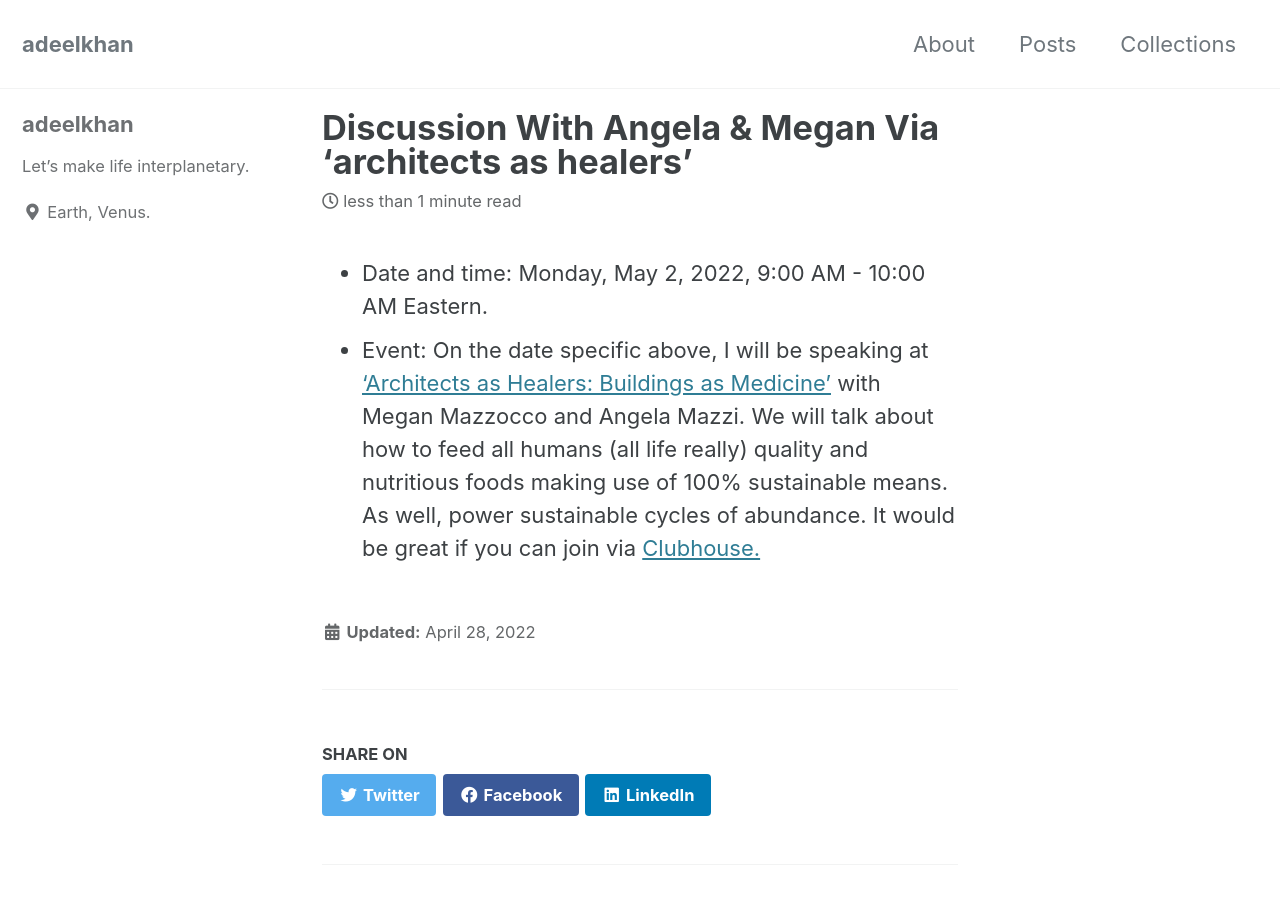
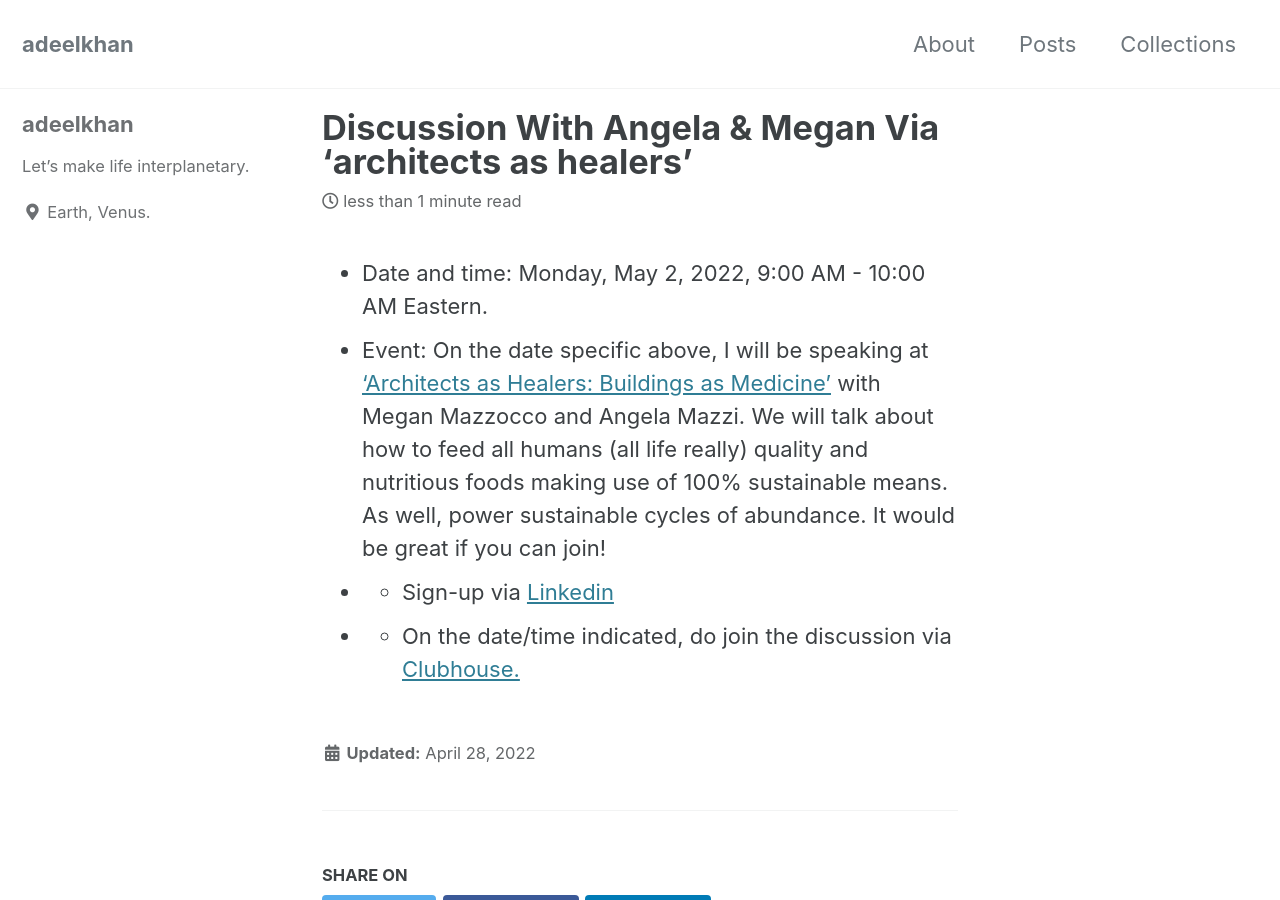
Before and after one commit to stellardreams/stellardreams.github.io, a Jekyll site: the page built from _posts/2022-04-28-Discussion-with-Angela-&-Megan-via-'Architects as Healers'.md, in a window 1280 px wide and 900 px high. Built offline with Jekyll 4.4.1, drawn with Linux system fonts in a browser that asks for light colours; cached includes are drawn as plain includes.

Commit message:
Update 2022-04-28-Discussion-with-Angela-&-Megan-via-'Architects as Healers'.md

```diff
--- a/_posts/2022-04-28-Discussion-with-Angela-&-Megan-via-'Architects as Healers'.md
+++ b/_posts/2022-04-28-Discussion-with-Angela-&-Megan-via-'Architects as Healers'.md
@@ -1,2 +1,4 @@
 - Date and time: Monday, May 2, 2022, 9:00 AM - 10:00 AM Eastern.
-- Event: On the date specific above, I will be speaking at [‘Architects as Healers: Buildings as Medicine’](https://www.linkedin.com/company/architectingcoach/) with Megan Mazzocco and Angela Mazzi. We will talk about how to feed all humans (all life really) quality and nutritious foods making use of 100% sustainable means. As well, power sustainable cycles of abundance. It would be great if you can join via [Clubhouse.](https://www.clubhouse.com/event/m3gZNyXv?utm_medium=ch_event&utm_campaign=xLb1XSwHg1eT48aikSh2ag-169015)
+- Event: On the date specific above, I will be speaking at [‘Architects as Healers: Buildings as Medicine’](https://www.linkedin.com/company/architectingcoach/) with Megan Mazzocco and Angela Mazzi. We will talk about how to feed all humans (all life really) quality and nutritious foods making use of 100% sustainable means. As well, power sustainable cycles of abundance. It would be great if you can join!
+- - Sign-up via [Linkedin](https://www.linkedin.com/events/architectsashealers-buildingsas6925514389949218816/about/)
+- - On the date/time indicated, do join the discussion via [Clubhouse.](https://www.clubhouse.com/event/m3gZNyXv?utm_medium=ch_event&utm_campaign=xLb1XSwHg1eT48aikSh2ag-169015)
```
